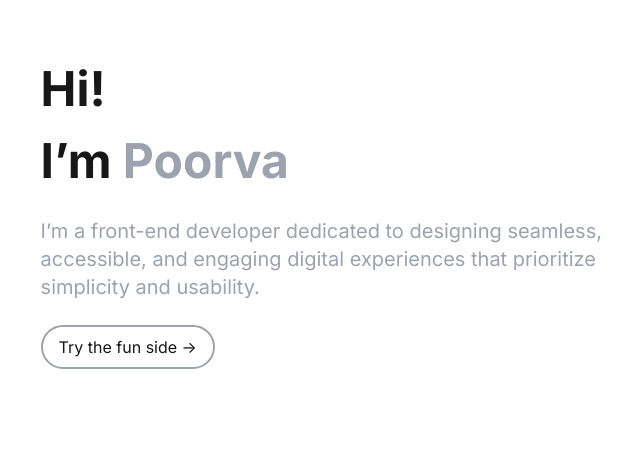
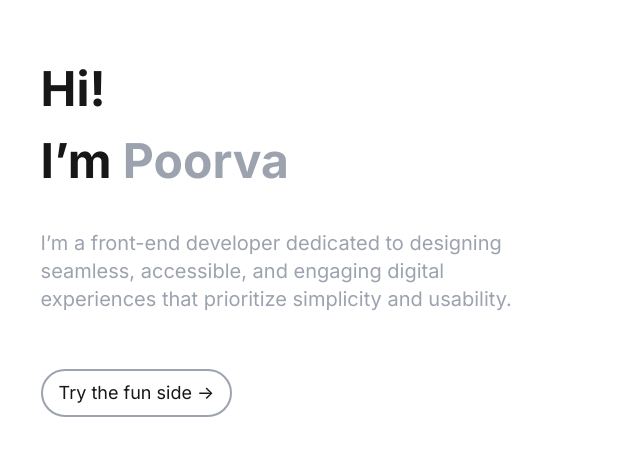
Before and after one commit to Camp4er/portfolio-black-themed, a Next.js app: page / in a window 1280 px wide. Shown: the top 456 px of the page, without its empty margins (225-865 px from the left). Built offline with nearby package versions, Linux system fonts and the light colour scheme.

Commit message:
ui adjustments

```diff
--- a/components/Hero.tsx
+++ b/components/Hero.tsx
@@ -20,16 +20,8 @@ const Hero = () => {
       >
         I’m <span className="text-gray-400">Poorva</span>
       </motion.h2>
-      {/* <motion.p
-      className="text-lg md:text-xl py-2 mt-4 text-gray-400"
-      initial={{ opacity: 0, y: 20 }}
-      animate={{ opacity: 1, y: 0 }}
-      transition={{ delay: 0.4, duration: 0.8 }}
-    >
-      A Frontend Developer
-    </motion.p> */}
       <motion.p
-        className="text-lg md:text-xl py-2 mt-4 text-gray-400 w-3/4"
+        className="text-lg md:text-xl pt-5 pb-10 mt-4 text-gray-400 w-4/6"
         initial={{ opacity: 0, y: 20 }}
         animate={{ opacity: 1, y: 0 }}
         transition={{ delay: 0.4, duration: 0.8 }}
@@ -39,7 +31,7 @@ const Hero = () => {
         usability.
       </motion.p>
       <motion.button
-        className="rounded-3xl border-2 border-gray-400 px-4 py-2 mt-4"
+        className="rounded-3xl border-2 border-gray-400 px-4 py-2 mt-4 text-lg"
         initial={{ opacity: 0, y: 20 }}
         animate={{ opacity: 1, y: 0 }}
         transition={{ delay: 0.4, duration: 0.8 }}
```
